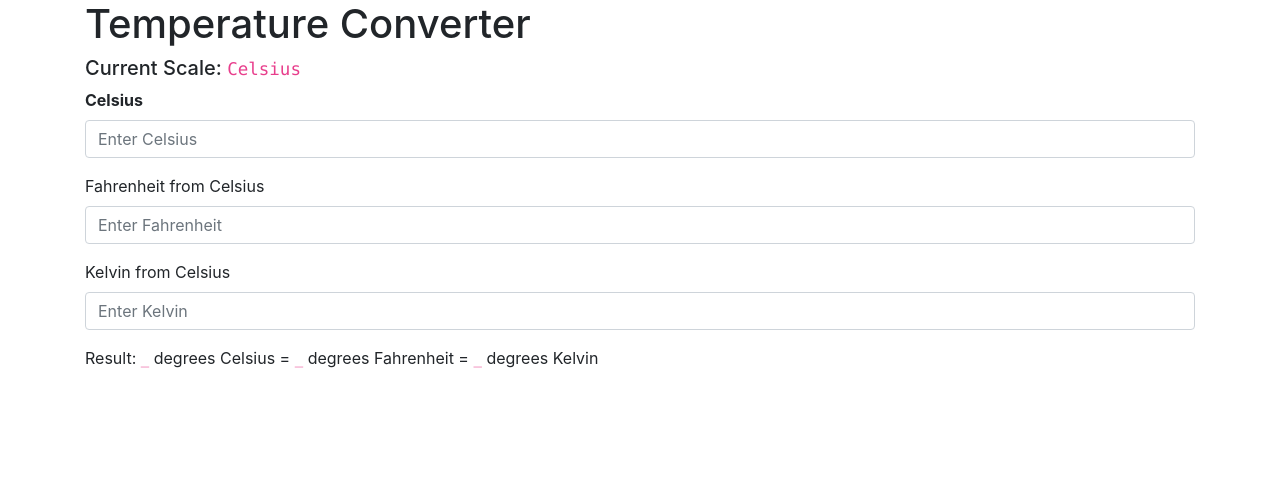
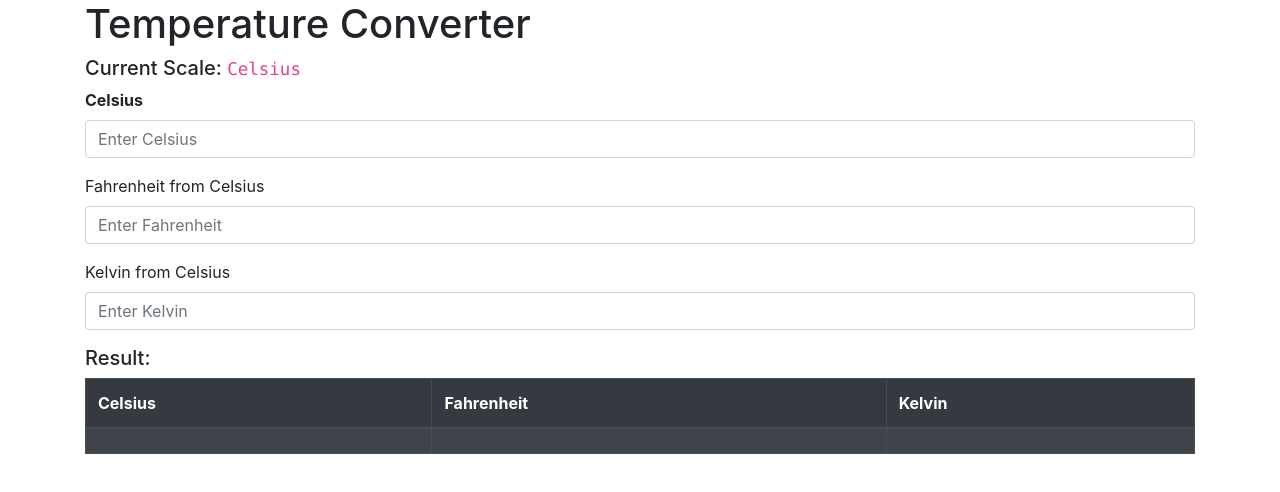
Before and after one commit to jasonlimantoro/react-tutorial, a React (Create React App) app: page / in a window 1280 px wide. Shown: the top 492 px of the page. Built offline with nearby package versions, Linux system fonts and the light colour scheme.

Commit message:
[FEAT](Task): use Table for result

```diff
--- a/src/components/TemperatureConverter.jsx
+++ b/src/components/TemperatureConverter.jsx
@@ -1,4 +1,5 @@
 import React, { useState } from 'react';
+import Table from 'react-bootstrap/Table';
 import TemperatureInput from './TemperatureInput';
 
 export const SCALE_TEXT = {
@@ -97,9 +98,23 @@ const TemperatureConverter = () => {
         scale="k"
         from={currentScale}
       />
-      Result: <code>{celsius || '_'}</code> degrees Celsius ={' '}
-      <code>{fahrenheit || '_'}</code> degrees Fahrenheit ={' '}
-      <code>{kelvin || '_'}</code> degrees Kelvin
+      <h5>Result: </h5>
+      <Table striped bordered hover variant="dark">
+        <thead>
+          <tr>
+            <th>Celsius</th>
+            <th>Fahrenheit</th>
+            <th>Kelvin</th>
+          </tr>
+        </thead>
+        <tbody>
+          <tr>
+            <td>{celsius}</td>
+            <td>{fahrenheit}</td>
+            <td>{kelvin}</td>
+          </tr>
+        </tbody>
+      </Table>
     </div>
   );
 };
```
